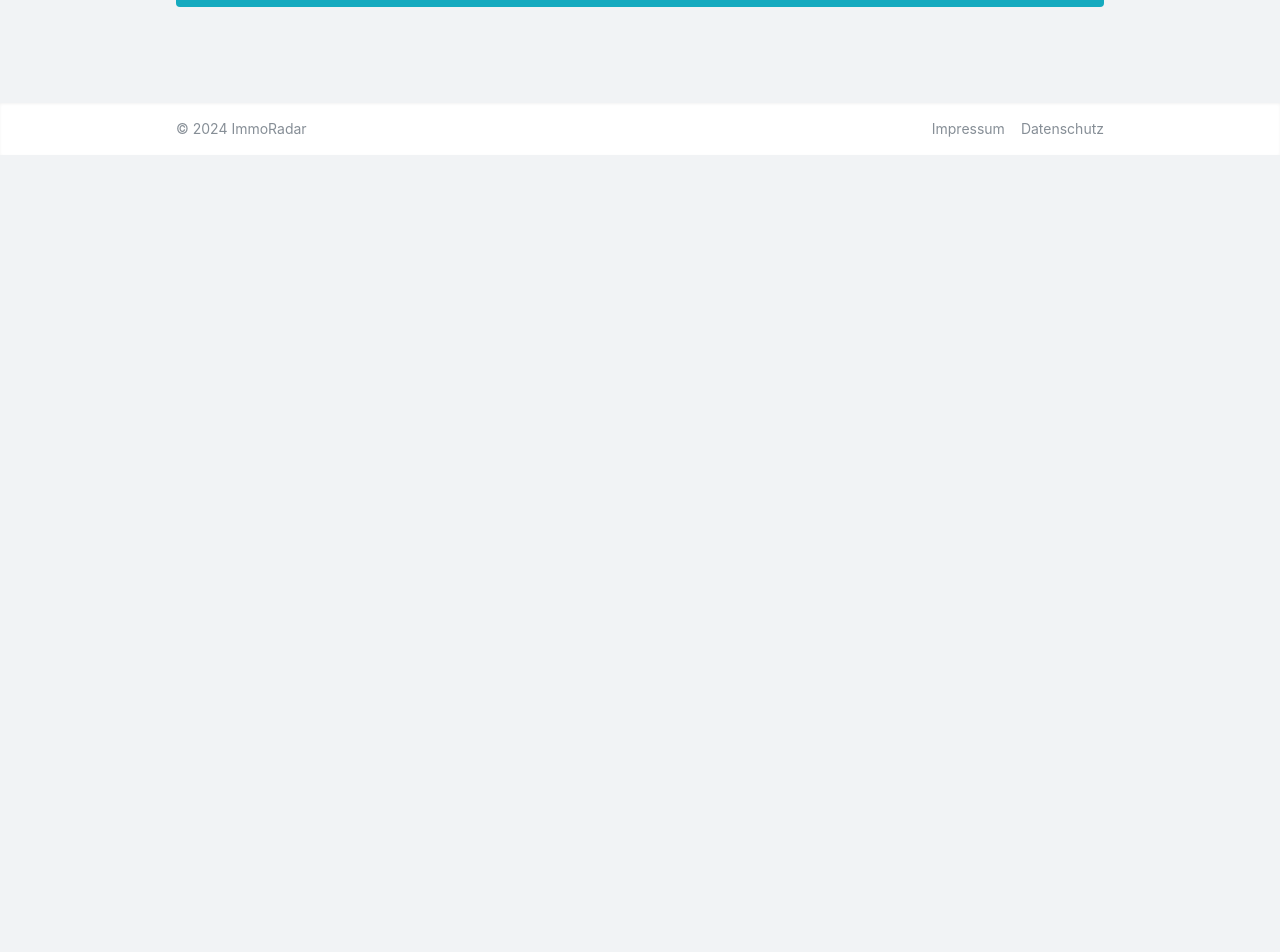
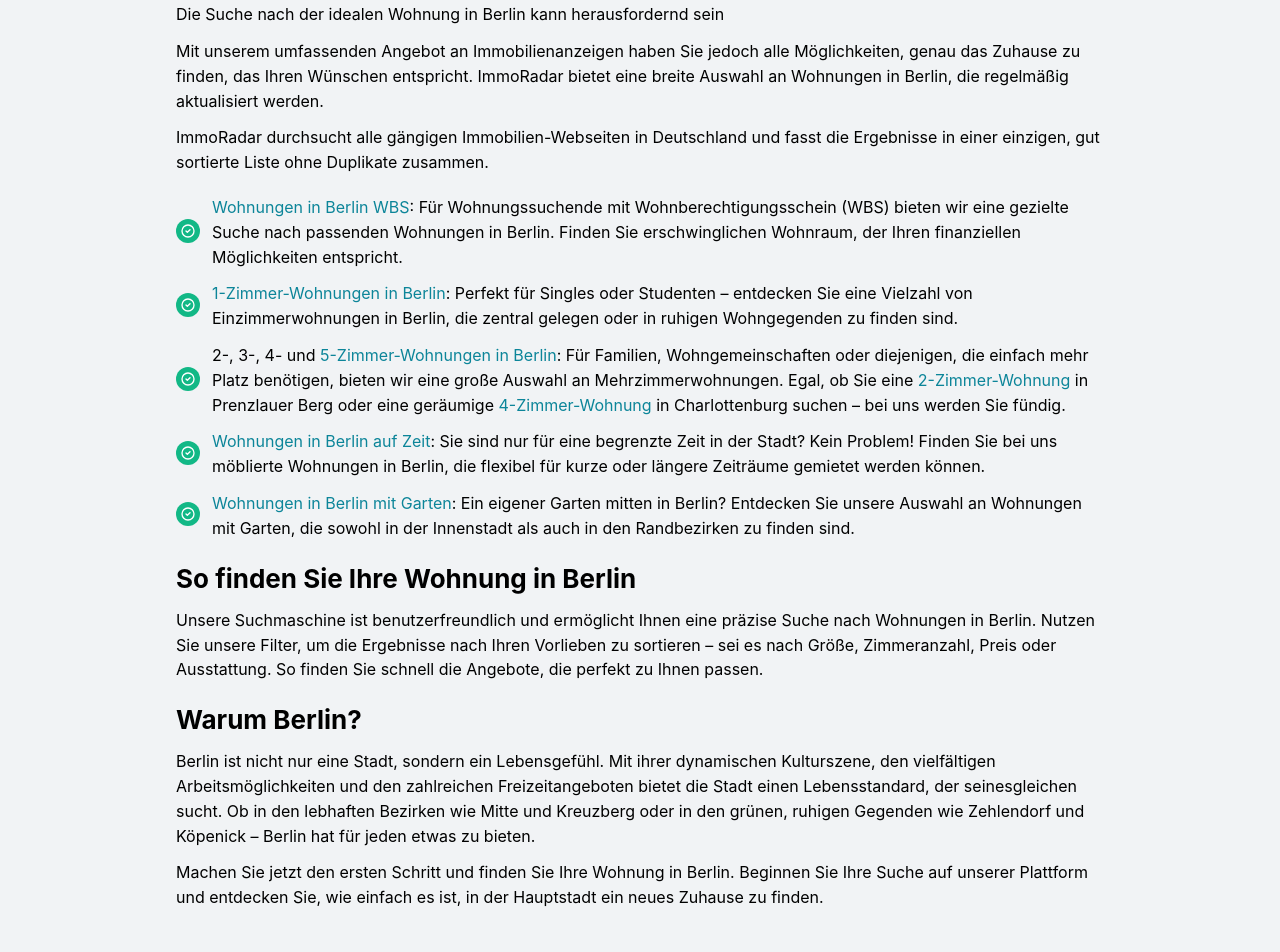
Before and after one commit to Vincenius/ImmoRadar, a Next.js app in the folder webapp/: page /berlin in a window 1280 px wide. Shown: the part 1060-2012 px from the top of the page. Before the commit the page ends 1215 px from the top, so only its background shows below. Built offline with nearby package versions, Linux system fonts and the light colour scheme; no server answers; the database is empty.

Commit message:
add berlin page

```diff
--- a/webapp/src/pages/berlin/index.js
+++ b/webapp/src/pages/berlin/index.js
@@ -1,5 +1,6 @@
-import { Flex, Text, ThemeIcon, Title, Box } from '@mantine/core';
-import { IconClock, IconList, IconBell, IconArrowUp } from '@tabler/icons-react';
+import { Flex, Text, ThemeIcon, Title, Box, List, rem } from '@mantine/core';
+import { IconClock, IconList, IconBell, IconArrowUp, IconCircleCheck } from '@tabler/icons-react';
+import Link from 'next/link'
 import Image from 'next/image'
 import Layout from '@/components/Layout/Layout'
 import Logos from '@/components/Logos/Logos'
@@ -10,8 +11,8 @@
 export default function Home() {
   return (
     <Layout
-      title="ImmoRadar | Wohnungen in Berlin - Ihr neues Zuhause in der Hauptstadt finden"
-      description="Kein mühsames Durchsuchen mehrerer Webseiten. Eine gut sortierte Liste ohne Duplikate und sofortige Updates bei neuen Angeboten."
+      title="Wohnungen in Berlin - Ihr neues Zuhause in der Hauptstadt finden | ImmoRadar"
+      description="Mit unserem umfassenden Angebot an Wohnungen in Berlin haben Sie jedoch alle Möglichkeiten, genau das Zuhause zu finden, das Ihren Wünschen entspricht. ImmoRadar bietet eine breite Auswahl an Immobilien in Berlin, die regelmäßig aktualisiert werden."
     >
       <Box className={styles.header}>
         <Image src="/cities/berlin.jpg" alt="Berlin Skyline" layout="fill" className={styles.background} />
@@ -44,30 +45,74 @@
       <Logos />
 
       <Box my="6em">
-        todo seo text
-        {/* Berlin, die pulsierende Hauptstadt Deutschlands, bietet eine Vielzahl an Wohnmöglichkeiten, die den unterschiedlichsten Bedürfnissen gerecht werden. Ob Sie auf der Suche nach einer modernen Wohnung im Stadtzentrum, einer gemütlichen Einzimmerwohnung mit Garten oder einer geräumigen Wohnung für die ganze Familie sind – unsere Suchmaschine hilft Ihnen, die perfekte Wohnung in Berlin zu finden.
-Finden Sie Ihre Traumwohnung in Berlin
+        <Text mb="lg">
+          Berlin, die pulsierende Hauptstadt Deutschlands, bietet eine Vielzahl an Wohnmöglichkeiten, die den unterschiedlichsten Bedürfnissen gerecht werden.
+          Ob Sie auf der Suche nach einer modernen Wohnung im Stadtzentrum, einer gemütlichen Einzimmerwohnung mit Garten oder einer geräumigen Wohnung für
+          die ganze Familie sind – ImmoRadar hilft Ihnen, die perfekte Wohnung in Berlin zu finden.
+        </Text>
 
-Die Suche nach der idealen Wohnung in Berlin kann herausfordernd sein. Mit unserem umfassenden Angebot an Immobilienanzeigen haben Sie jedoch alle Möglichkeiten, genau das Zuhause zu finden, das Ihren Wünschen entspricht. Unsere Plattform bietet eine breite Auswahl an Wohnungen in Berlin, die regelmäßig aktualisiert werden.
+        <Title order={2} mb="sm">Finden Sie Ihre Traumwohnung in Berlin.</Title>
+        <Text mb="sm">
+          Die Suche nach der idealen Wohnung in Berlin kann herausfordernd sein
+        </Text>
+        <Text mb="sm">
+          Mit unserem umfassenden Angebot an Immobilienanzeigen haben Sie jedoch alle Möglichkeiten, genau das Zuhause zu finden,
+          das Ihren Wünschen entspricht. ImmoRadar bietet eine breite Auswahl an Wohnungen in Berlin, die regelmäßig aktualisiert werden.
+        </Text>
+        <Text mb="lg">
+          ImmoRadar durchsucht alle gängigen Immobilien-Webseiten in Deutschland und fasst die Ergebnisse in einer einzigen,
+          gut sortierte Liste ohne Duplikate zusammen.
+        </Text>
 
-    Wohnungen in Berlin WBS: Für Wohnungssuchende mit Wohnberechtigungsschein (WBS) bieten wir eine gezielte Suche nach passenden Wohnungen in Berlin. Finden Sie erschwinglichen Wohnraum, der Ihren finanziellen Möglichkeiten entspricht.
+        <List
+          mb="lg"
+          icon={
+            <ThemeIcon color="teal" size={24} radius="xl">
+              <IconCircleCheck style={{ width: rem(16), height: rem(16) }} />
+            </ThemeIcon>
+          }
+        >
+          <List.Item mb="sm">
+            <Link href="/search?q=Berlin&titleIncludes=WBS&page=1">Wohnungen in Berlin WBS</Link>: Für Wohnungssuchende mit Wohnberechtigungsschein (WBS) bieten wir eine gezielte Suche nach passenden Wohnungen in Berlin.
+            Finden Sie erschwinglichen Wohnraum, der Ihren finanziellen Möglichkeiten entspricht.
+          </List.Item>
+          <List.Item mb="sm">
+            <Link href="/search?q=Berlin&page=1&minRooms=1&maxRooms=1">1-Zimmer-Wohnungen in Berlin</Link>: Perfekt für Singles oder Studenten – entdecken Sie eine Vielzahl von Einzimmerwohnungen in Berlin,
+            die zentral gelegen oder in ruhigen Wohngegenden zu finden sind.
+          </List.Item>
+          <List.Item mb="sm">
+            2-, 3-, 4- und <Link href="/search?q=Berlin&page=1&minRooms=5&maxRooms=5">5-Zimmer-Wohnungen in Berlin</Link>: Für Familien, Wohngemeinschaften oder diejenigen, die einfach mehr Platz benötigen,
+            bieten wir eine große Auswahl an Mehrzimmerwohnungen. Egal, ob Sie eine <Link href="/search?q=Berlin&page=1&minRooms=2&maxRooms=2">2-Zimmer-Wohnung</Link> in Prenzlauer Berg oder eine
+            geräumige <Link href="/search?q=Berlin&page=1&minRooms=4&maxRooms=4">4-Zimmer-Wohnung</Link> in Charlottenburg suchen – bei uns werden Sie fündig.
+          </List.Item>
+          <List.Item mb="sm">
+            <Link href="/search?q=Berlin&titleIncludes=auf+Zeit&page=1">Wohnungen in Berlin auf Zeit</Link>: Sie sind nur für eine begrenzte Zeit in der Stadt? Kein Problem! Finden Sie bei uns möblierte Wohnungen in Berlin,
+            die flexibel für kurze oder längere Zeiträume gemietet werden können.
+          </List.Item>
+          <List.Item>
+            <Link href="/search?q=Berlin&page=1&titleIncludes=Garten">Wohnungen in Berlin mit Garten</Link>: Ein eigener Garten mitten in Berlin? Entdecken Sie unsere Auswahl an Wohnungen mit Garten, die sowohl in der
+            Innenstadt als auch in den Randbezirken zu finden sind.
+          </List.Item>
+        </List>
 
-    1-Zimmer-Wohnungen in Berlin: Perfekt für Singles oder Studenten – entdecken Sie eine Vielzahl von Einzimmerwohnungen in Berlin, die zentral gelegen oder in ruhigen Wohngegenden zu finden sind.
+        <Title order={2} mb="sm">So finden Sie Ihre Wohnung in Berlin</Title>
 
-    2-, 3-, 4- und 5-Zimmer-Wohnungen in Berlin: Für Familien, Wohngemeinschaften oder diejenigen, die einfach mehr Platz benötigen, bieten wir eine große Auswahl an Mehrzimmerwohnungen. Egal, ob Sie eine 2-Zimmer-Wohnung in Prenzlauer Berg oder eine geräumige 4-Zimmer-Wohnung in Charlottenburg suchen – bei uns werden Sie fündig.
+        <Text mb="lg">
+          Unsere Suchmaschine ist benutzerfreundlich und ermöglicht Ihnen eine präzise Suche nach Wohnungen in Berlin. Nutzen Sie unsere Filter, um die Ergebnisse nach Ihren Vorlieben zu sortieren – sei es nach Größe, Zimmeranzahl, Preis oder Ausstattung. So finden Sie schnell die Angebote, die perfekt zu Ihnen passen.
+        </Text>
 
-    Wohnungen in Berlin auf Zeit: Sie sind nur für eine begrenzte Zeit in der Stadt? Kein Problem! Finden Sie bei uns möblierte Wohnungen in Berlin, die flexibel für kurze oder längere Zeiträume gemietet werden können.
+        <Title order={2} mb="sm">Warum Berlin?</Title>
 
-    Wohnungen in Berlin mit Garten: Ein eigener Garten mitten in Berlin? Entdecken Sie unsere Auswahl an Wohnungen mit Garten, die sowohl in der Innenstadt als auch in den Randbezirken zu finden sind.
+        <Text mb="sm">
+          Berlin ist nicht nur eine Stadt, sondern ein Lebensgefühl. Mit ihrer dynamischen Kulturszene, den vielfältigen Arbeitsmöglichkeiten und
+          den zahlreichen Freizeitangeboten bietet die Stadt einen Lebensstandard, der seinesgleichen sucht. Ob in den lebhaften Bezirken wie Mitte
+          und Kreuzberg oder in den grünen, ruhigen Gegenden wie Zehlendorf und Köpenick – Berlin hat für jeden etwas zu bieten.
+        </Text>
 
-So einfach finden Sie Ihre Wohnung in Berlin
-
-Unsere Suchmaschine ist benutzerfreundlich und ermöglicht Ihnen eine präzise Suche nach Wohnungen in Berlin. Nutzen Sie unsere Filter, um die Ergebnisse nach Ihren Vorlieben zu sortieren – sei es nach Größe, Zimmeranzahl, Preis oder Ausstattung. So finden Sie schnell die Angebote, die perfekt zu Ihnen passen.
-Warum Berlin?
-
-Berlin ist nicht nur eine Stadt, sondern ein Lebensgefühl. Mit ihrer dynamischen Kulturszene, den vielfältigen Arbeitsmöglichkeiten und den zahlreichen Freizeitangeboten bietet die Stadt einen Lebensstandard, der seinesgleichen sucht. Ob in den lebhaften Bezirken wie Mitte und Kreuzberg oder in den grünen, ruhigen Gegenden wie Zehlendorf und Köpenick – Berlin hat für jeden etwas zu bieten.
-
-Machen Sie jetzt den ersten Schritt und finden Sie Ihre Wohnung in Berlin. Beginnen Sie Ihre Suche auf unserer Plattform und entdecken Sie, wie einfach es ist, in der Hauptstadt ein neues Zuhause zu finden. */}
+        <Text>
+          Machen Sie jetzt den ersten Schritt und finden Sie Ihre Wohnung in Berlin. Beginnen Sie Ihre Suche auf unserer Plattform und entdecken Sie,
+          wie einfach es ist, in der Hauptstadt ein neues Zuhause zu finden.
+        </Text>
       </Box>
 
       <Box my="6em">
```
Also changed, not shown: webapp/src/pages/index.js (+20 -2 lines).
